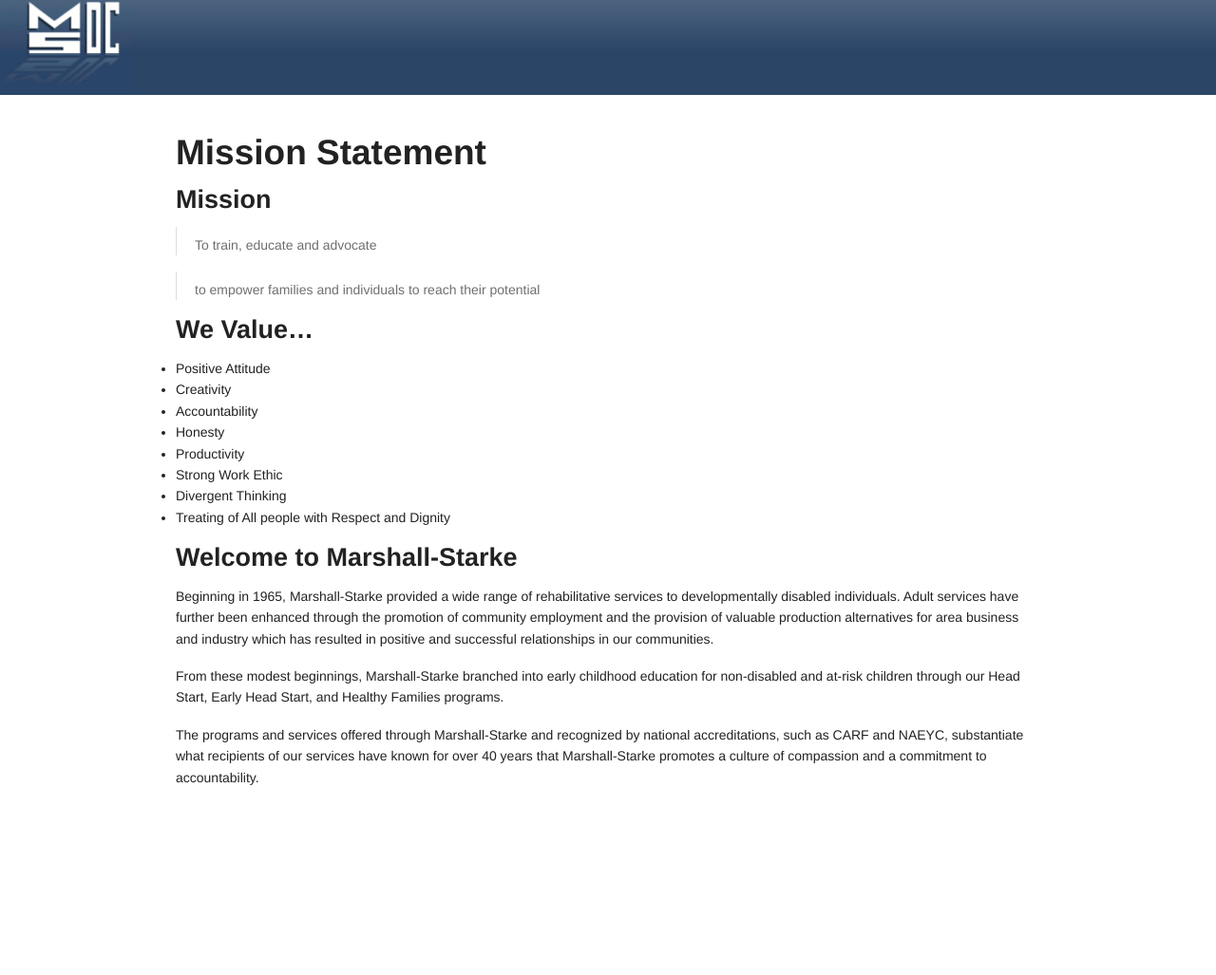
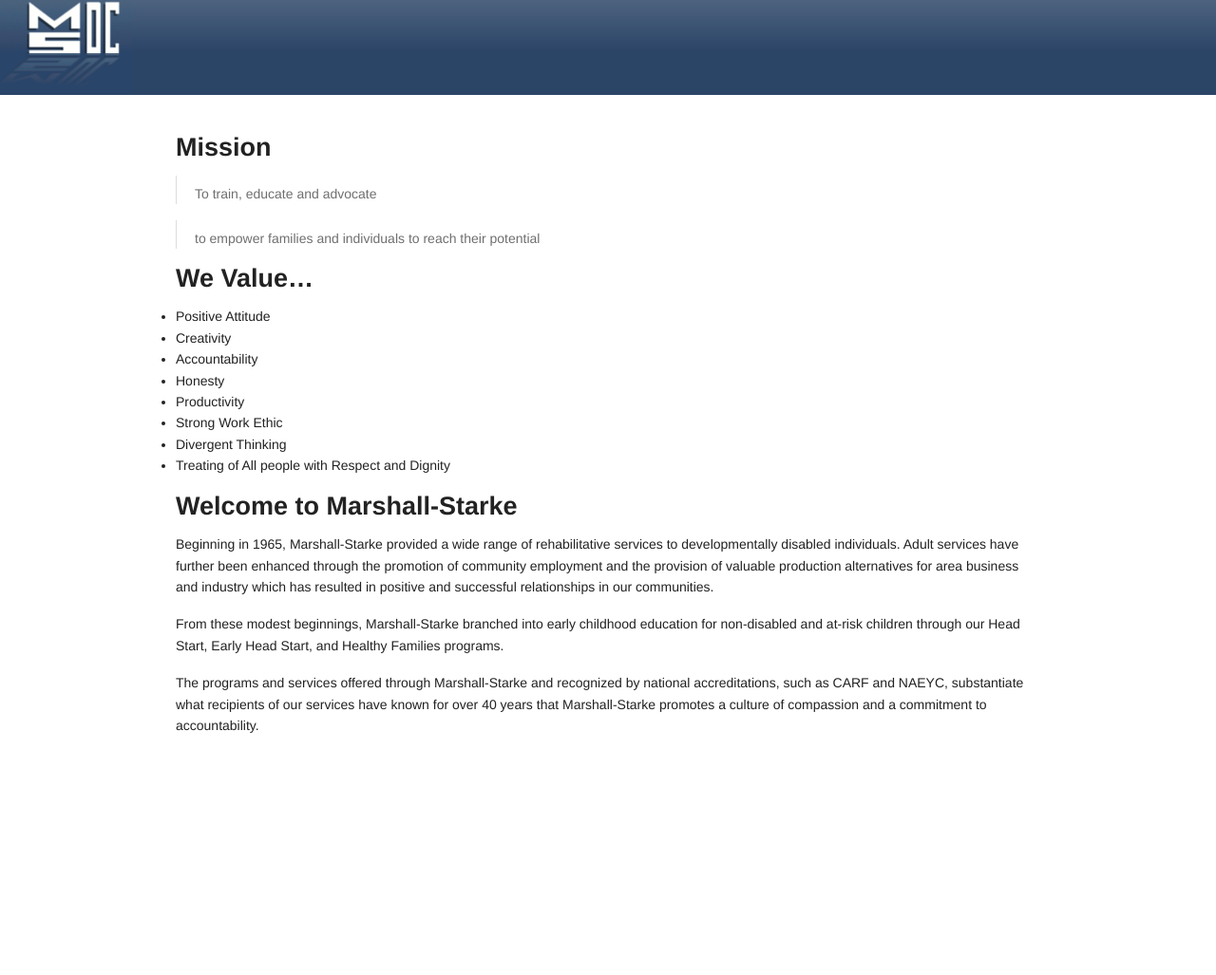
Before and after one commit to leviwilson/marshall-starke.org, a Jekyll site: the page built from index.md, in a window 1280 px wide. Shown: the whole page at 95% size. Built offline with Jekyll 4.4.1, drawn with Linux system fonts in a browser that asks for light colours.

Commit message:
remove superfluous header

```diff
--- a/index.md
+++ b/index.md
@@ -2,11 +2,8 @@
 layout: default
 title:  Home
 ---
-## Mission Statement
 ### Mission
 > <p>To train, educate and advocate</p>
-
-
 
 > <p>to empower families and individuals to reach their potential</p>
 
```
